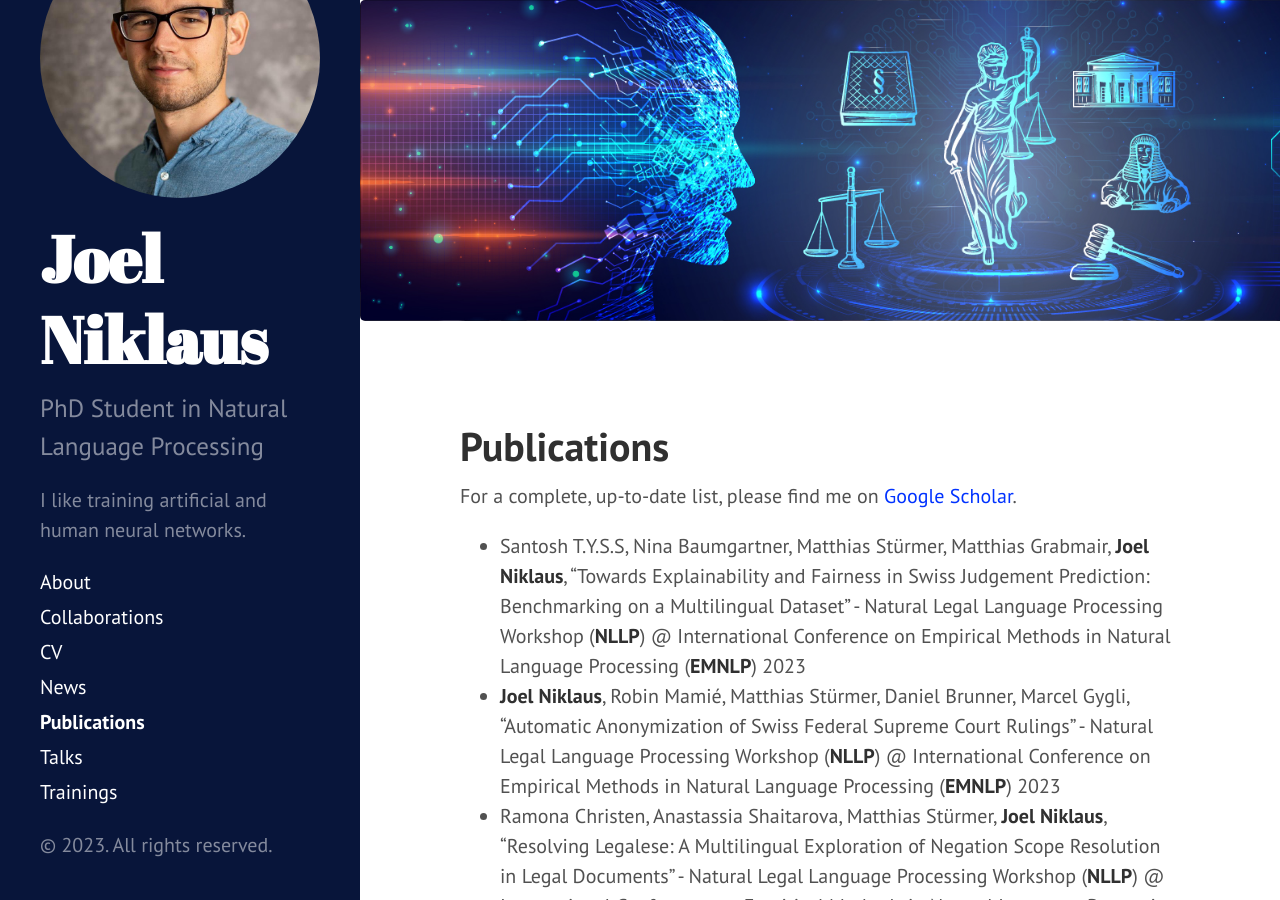
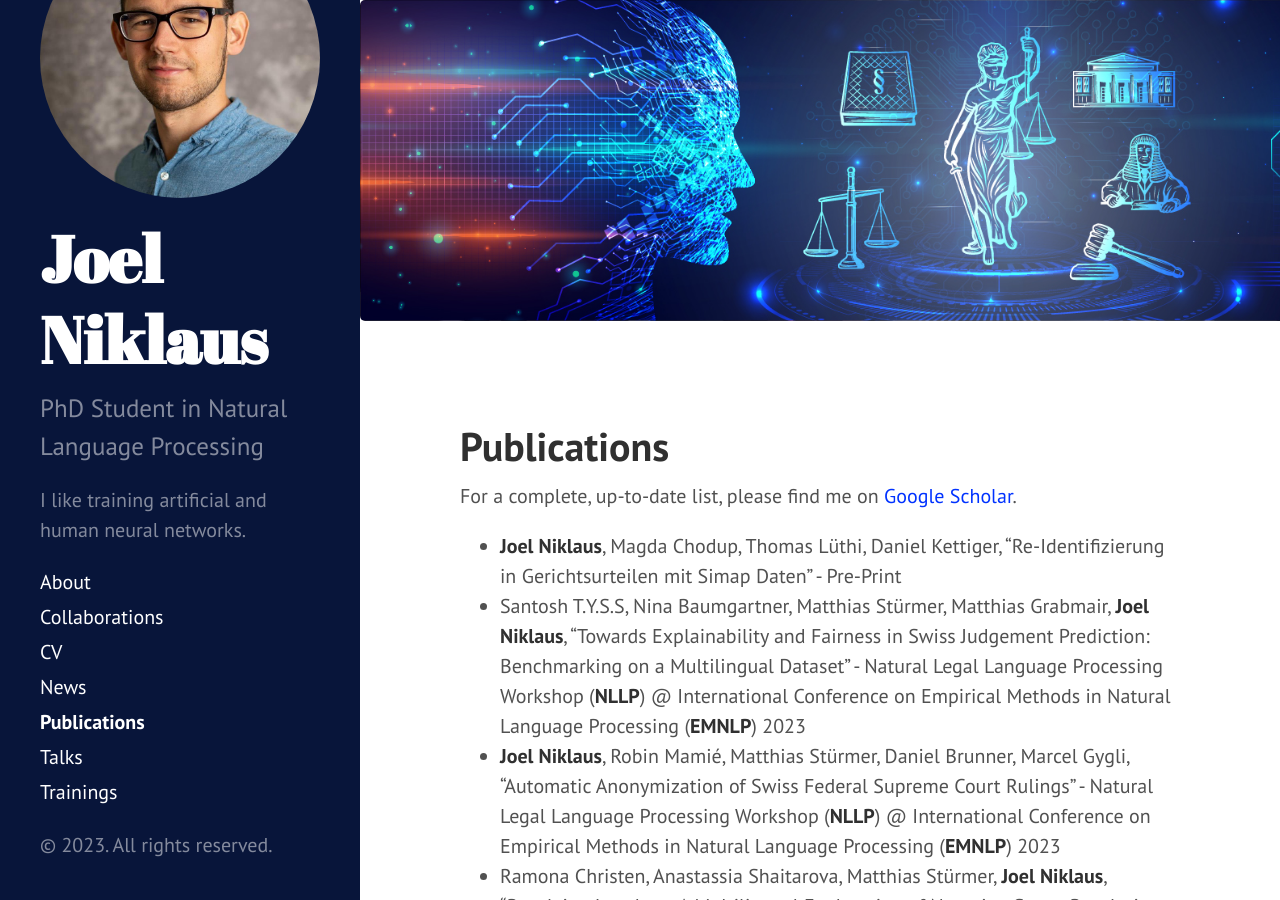
Before and after one commit to JoelNiklaus/joelniklaus.github.io, a Jekyll site: the page built from _pages/publications.md, in a window 1280 px wide and 900 px high. Built offline with Jekyll 4.4.1, drawn with Linux system fonts in a browser that asks for light colours; a style sheet for code colours, icons or effects is not loaded.

Commit message:
added simap publication
Signed-off-by: Joel Niklaus <me@joelniklaus.ch>

```diff
--- a/_pages/publications.md
+++ b/_pages/publications.md
@@ -8,6 +8,8 @@ title: Publications
 For a complete, up-to-date list, please find me
 on [Google Scholar](https://scholar.google.com/citations?user=qJ8iricAAAAJ).
 
+* **Joel Niklaus**, Magda Chodup, Thomas Lüthi, Daniel Kettiger, "Re-Identifizierung in Gerichtsurteilen mit Simap
+  Daten" - Pre-Print
 * Santosh T.Y.S.S, Nina Baumgartner, Matthias Stürmer, Matthias Grabmair, **Joel Niklaus**, "Towards Explainability and
   Fairness in Swiss Judgement Prediction: Benchmarking on a Multilingual Dataset" - Natural Legal Language Processing
   Workshop (**NLLP**) @ International Conference on Empirical Methods in Natural Language Processing (**EMNLP**) 2023
```
